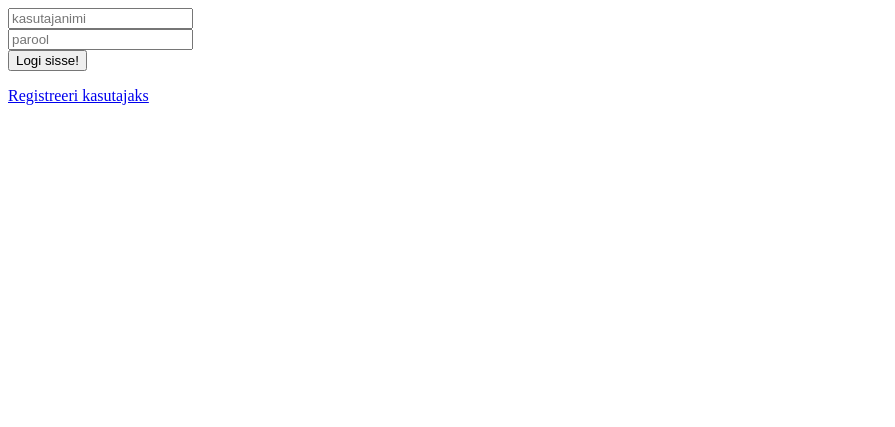
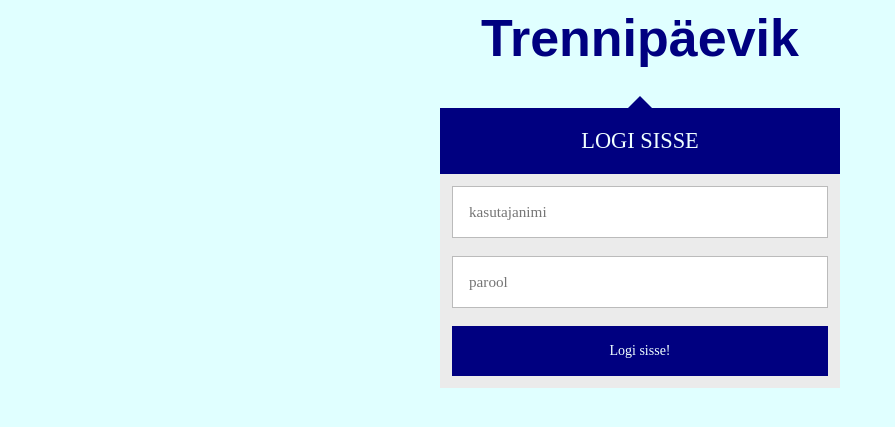
Before and after one commit to aet1/I244_projekt, a PHP site: page /pealeht.php in a window 1280 px wide. Shown: the top 427 px of the page, without its empty margins (0-895 px from the left). Run offline with PHP 8.4, Linux system fonts and the light colour scheme; some libraries are stand-ins or nearby versions.

Commit message:
peaaegu valmis

```diff
--- a/funktsioonid.php
+++ b/funktsioonid.php
@@ -16,66 +16,35 @@ function login(){
     $errors = array();
     if (isset($_SESSION['user'])) {
         sisselogitud();
-    } else if ($_SERVER['REQUEST_METHOD'] == 'POST') {
-        if (empty($_POST['user'])) $errors['no_username'] = "Sisesta kasutajanimi!";
-        if (empty($_POST['pass'])) $errors['no_password'] = "Sisesta parool!";
-        $username = mysqli_real_escape_string($connection, $_POST['user']);
-        $password = mysqli_real_escape_string($connection, $_POST['pass']);
-        $query_user = "SELECT username FROM audusaar_trenn_kasutajad WHERE username = '".$username."' AND passw = SHA1('".$password."')";
-        $result = mysqli_query($connection, $query_user);
-        if (mysqli_num_rows($result) > 0) {
-            $row = mysqli_fetch_assoc($result);
-            $_SESSION['user'] = $row['username'];
-            header("Location: ?page=sisselogitud");
-        } else $errors['vale'] = "Vale kasutajanimi v�i parool";
     }
-
-}
-
-function registreeri() {
-    global $connection;
-
-    if (!empty($_POST)) {
-        $errors = array();
-        if (empty($_POST['eesnimi'])) {
-            $errors[] = "Eesnimi sisestamata!";
-        }
-        if (empty($_POST['perenimi'])) {
-            $errors[] = "Perekonnanimi sisestamata!";
-        }
-        if (empty($_POST['kasutajanimi'])) {
-            $errors[] = "Kasutajanimi sisestamata!";
-        }
-        if (empty($_POST['parool'])) {
-            $errors[] = "Parool sisestamata!";
-        }
-        if (empty($_POST['parool2'])) {
-            $errors[] = "Palun korda parooli!";
-        }
-        if (!empty($_POST['parool']) && !empty($_POST['parool2']) && $_POST['parool'] != $_POST['parool2']) {
-            $errors[] = "Paroolid peavad olema �hesugused!";
-        }
-        if (empty($errors)) {
-            $eesn = mysqli_real_escape_string($connection, $_POST['eesnimi']);
-            $peren = mysqli_real_escape_string($connection, $_POST['perenimi']);
-            $kasutaja = mysqli_real_escape_string($connection, $_POST['kasutajanimi']);
-            $passw = mysqli_real_escape_string($connection, $_POST['parool']);
-            $query = mysqli_query($connection, "SELECT count(*) AS count_rows FROM audusaar_trenn_kasutajad WHERE username='$kasutaja'");
-            $row = mysqli_fetch_assoc($query);
-            if ($row['count_rows'] == 1) {
-                $errors[] = "Selline kasutaja on juba olemas.";
+    if ($_SERVER['REQUEST_METHOD'] == "POST") {
+        //Kui meetodiks oli POST, kontrollida kas vormiväljad olid täidetud. Vastavalt vajadusele tekitada veateateid (massiiv $errors)
+        if (isset($_POST['user']) && isset($_POST['pass'])) {
+            if ($_POST['user'] == "" && $_POST['pass'] == "") {
+                $errors[] = "Sisesta kasutajanimi ja salasõna";
             }
-            if (empty($errors)) {
-                $query = mysqli_query($connection, "INSERT INTO audusaar_trenn_kasutajad (id, eesnimi, perenimi, username, passw) VALUES ('', '$kasutaja', SHA1('$passw'), '$eesn', '$peren')");
-                header("Location: ?page=avaleht");
-                exit(0);
-            } else {
-                $errors[] = "Registreerumine eba�nnestus.";
+            if ($_POST['user'] == "") {
+                $errors[] = "Sisesta kasutajanimi";
+            }
+            if ($_POST['pass'] == "") {
+                $errors[] = "Sisesta salasõna";
+            }else {
+                global $connection;
+                $user = mysqli_real_escape_string($connection,htmlspecialchars($_POST['user']));
+                $pass = mysqli_real_escape_string($connection,htmlspecialchars($_POST['pass']));
+                $sql = "SELECT * FROM audusaar_trenn_kasutajad WHERE username='$user' AND passw=SHA1('$pass')";
+                $result = mysqli_query($connection, $sql) or die("Viga");
+                if (mysqli_num_rows($result) >= 1) {
+                    $row = mysqli_fetch_assoc($result);
+                    $_SESSION['user'] = $user;
+                    header("Location: ?page=sisselogitud");
+                } else {
+                    $errors[] = "Kasutajanimi või parool on vale";
+                }
             }
         }
     }
-
-    include("views/registreeri.html");
+    include_once('views/login.html');
 
 }
 
@@ -84,9 +53,9 @@ function sisselogitud() {
     global $connection;
     if (!isset($_SESSION['user']))
         header("Location: ?page=login"); else {
-        include('views/head.html');
+
+        include ('views/menu.html');
         include('views/avaleht.html');
-        include('views/foot.html');
 
     }
 }
@@ -101,30 +70,30 @@ function logout(){
 }
 
 function trennid() {
-    include_once("views/head.html");
     global $connection;
     if(isset($_SESSION['user'])) {
-        $kasutaja = $_SESSION['user'];
-        $sql_query = "SELECT * FROM 'audusaar_trennid' WHERE user=$kasutaja";
-        $trennid = mysqli_query($connection , $sql_query) or die(mysqli_error($connection));
+        $sql = "SELECT * FROM `audusaar_trennid`";
+        $trennid = mysqli_query($connection , $sql) or die(mysqli_error($connection));
+        include('views/menu.html');
         include('views/trennid.html');
     } else {
-        header("Location: ?page=login");
+        header("Location: ?page=trennid");
     }
-    include_once("views/foot.html");
 }
 
 function lisa_trenn() {
     global $connection;
-    include_once("views/head.html");
+    include('views/menu.html');
     include('views/lisa_trenn.html');
-    include_once("views/foot.html");
     if (!isset($_SESSION['user']))
         header("Location: ?page=login");
      else if ($_SERVER['REQUEST_METHOD'] == 'POST') {
-        if (empty($_POST['nimi'])) $errors['no_name'] = "Sisesta nimi!";
-        if (empty($_POST['puur'])) $errors['no_cage'] = "Sisesta puuri number!";
-        if (empty($_FILES['liik']['name'])) $errors['no_picture'] = "Sisesta pilt!";
+        if (empty($_POST['ala'])) $errors[] = "Sisesta ala nimetus!";
+        if (empty($_POST['kuup'])) $errors[] = "Sisesta kuupäev!";
+         if (empty($_POST['distants'])) $errors[] = "Sisesta distants!";
+         if (empty($_POST['kestus'])) $errors[] = "Sisesta kestus!";
+         if (empty($_POST['asukoht'])) $errors[] = "Sisesta asukoht!";
+         if (empty($_POST['kommentaar'])) $errors[] = "Sisesta kommentaar!";
         $ala = mysqli_real_escape_string($connection, $_POST['ala']);
         $kuup = mysqli_real_escape_string($connection, $_POST['kuup']);
         $distants = mysqli_real_escape_string($connection, $_POST['distants']);
@@ -136,12 +105,15 @@ function lisa_trenn() {
         echo mysqli_insert_id($connection);
         $result = mysqli_query($connection, $uus_trenn);
         if (!$result) {
-            echo "eba�nnestus.";
+            echo "ebaõnnestus.";
         } else {
             trennid();
         }
+
         include_once('views/lisa_trenn.html');
 
+
     }
+
     include_once('views/lisa_trenn.html');
 }
--- a/pealeht.php
+++ b/pealeht.php
@@ -6,16 +6,13 @@ $page="leht";
 if (isset($_GET['page']) && $_GET['page']!=""){
     $page=htmlspecialchars($_GET['page']);
 }
-
+include_once ('views/head.html');
 switch ($page) {
     case 'login':
         login();
         break;
     case 'sisselogitud':
         sisselogitud();
-        break;
-    case 'registreeri':
-        registreeri();
         break;
     case 'trennid':
         trennid();
--- a/style.css
+++ b/style.css
@@ -156,14 +109,130 @@ h3 {
     background: rgba(0,0,0,0.7);
     padding: 10px;
 }
-#sulge { /* sulgemise element */
-    position: fixed;
-    top: 0;
-    right: 0;
-    z-index: 15;
-    padding:4px;
+
+.pealkiri {
+    font-family: SansSerif, sans-serif;
     font-weight: bold;
+    font-size: 52px;
+    color: navy;
+    text-align: center;
 }
-#hoidja {  /* ümbritseb kogu suure pildi elementide hulka 0px kõrgusena, et teised elemendid taga oleks kasutatavad*/
-    height: 0px;
+
+/*login form: http://codepen.io/miroot/pen/qwIgC*/
+
+.login {
+  width: 400px;
+  margin: 16px auto;
+  font-size: 16px;
 }
+
+/* Reset top and bottom margins from certain elements */
+.login-header,
+.login p {
+    margin-top: 0;
+    margin-bottom: 0;
+}
+
+/* The triangle form is achieved by a CSS hack */
+.login-triangle {
+    width: 0;
+    margin-right: auto;
+    margin-left: auto;
+    border: 12px solid transparent;
+    border-bottom-color: navy;
+}
+
+.login-header {
+    background: navy;
+    padding: 20px;
+    font-size: 1.4em;
+    font-weight: normal;
+    text-align: center;
+    text-transform: uppercase;
+    color: azure;
+}
+
+.login-container {
+    background: #ebebeb;
+    padding: 12px;
+}
+
+/* Every row inside .login-container is defined with p tags */
+.login p {
+    padding: 12px;
+}
+
+.login input {
+    box-sizing: border-box;
+    display: block;
+    width: 100%;
+    border-width: 1px;
+    border-style: solid;
+    padding: 16px;
+    outline: 0;
+    font-family: inherit;
+    font-size: 0.95em;
+}
+
+.login input[type="text"],
+.login input[type="password"] {
+    background: #fff;
+    border-color: #bbb;
+    color: #555;
+}
+
+/* Text fields' focus effect */
+.login input[type="text"]:focus,
+.login input[type="password"]:focus {
+    border-color: #888;
+}
+
+.login input[type="submit"] {
+    background: navy;
+    border-color: transparent;
+    color: azure;
+    cursor: pointer;
+    font-size: 14px;
+}
+
+.login input[type="submit"]:hover {
+    background: #17c;
+}
+
+/* Buttons' focus effect */
+.login input[type="submit"]:focus {
+    border-color: #05a;
+}
+
+/*Trennide tabel*/
+.tabel {
+    margin: 40px auto;
+    font-family: SansSerif, sans-serif;
+    font-size: 14px;
+    color: navy;
+    tr:hover;
+}
+
+.tabel th {
+    text-align: center;
+    font-weight: bold;
+    padding: 10px;
+    border-bottom: 2px;
+    border-bottom: solid;
+    border-bottom-color: #555555;
+}
+
+.tabel td {
+    text-align: center;
+    padding: 10px;
+    border-bottom: 1px;
+    border-bottom: solid;
+    border-bottom-color: #555555;
+
+}
+
+.tabel caption {
+    font-weight: bold;
+    font-size: 20px;
+    padding-bottom: 20px;
+}
--- a/views/foot.html
+++ b/views/foot.html
@@ -1,4 +1,3 @@
-</div>
-</div>
+
 </body>
 </html>
--- a/views/head.html
+++ b/views/head.html
@@ -5,15 +5,7 @@
     <title>Trennipäevik</title>
 
     <link rel="stylesheet" type="text/css" href="style.css" >
-    <ul class="menu">
-        <li>
-            <a class="menu_link" href="views/avaleht.html">Avaleht</a>
-            <a class="menu_link" href="views/trennid.html">Minu trennid</a>
-            <a class="menu_link" href="views/lisa_trenn.html">Lisa trenn</a>
-            <?php if(isset($_SESSION['user'])): ?>
-            <a class="session_link" href="?page=logout">Logi välja</a>
-            <?php endif; ?>
-        </li>
-    </ul>
+    <script type="text/javascript" src="http://code.jquery.com/jquery-1.11.0.min.js"></script>
+
 </head>
 <body>
--- a/views/login.html
+++ b/views/login.html
@@ -1,9 +1,12 @@
+
+<div class="pealkiri">Trennipäevik</div>
 <div class="login">
-    <form action="?page=login" method="POST" >
-        <input type="text" name="user" placeholder="kasutajanimi"/><br/>
-        <input type="password" name="pass" placeholder="parool"/><br/>
-        <input type="submit" value="Logi sisse!"/>
-        <a class="small_text" href="views/registreeri.html"><p>Registreeri kasutajaks</p></a>
+    <div class="login-triangle"></div>
+    <h2 class="login-header">Logi sisse</h2>
+    <form class = "login-container" action="?page=login" method="POST" >
+        <input type="text" name="user" placeholder="kasutajanimi"><br/>
+        <input type="password" name="pass" placeholder="parool"><br/>
+        <input type="submit" value="Logi sisse!">
 
     </form>
     <?php if (isset($errors)):?>
```
Also changed, not shown: other parts of style.css (+0 -47 lines), views/registreeri.html (deleted, +0 -33 lines), views/trennid.html (+37 -6 lines).
